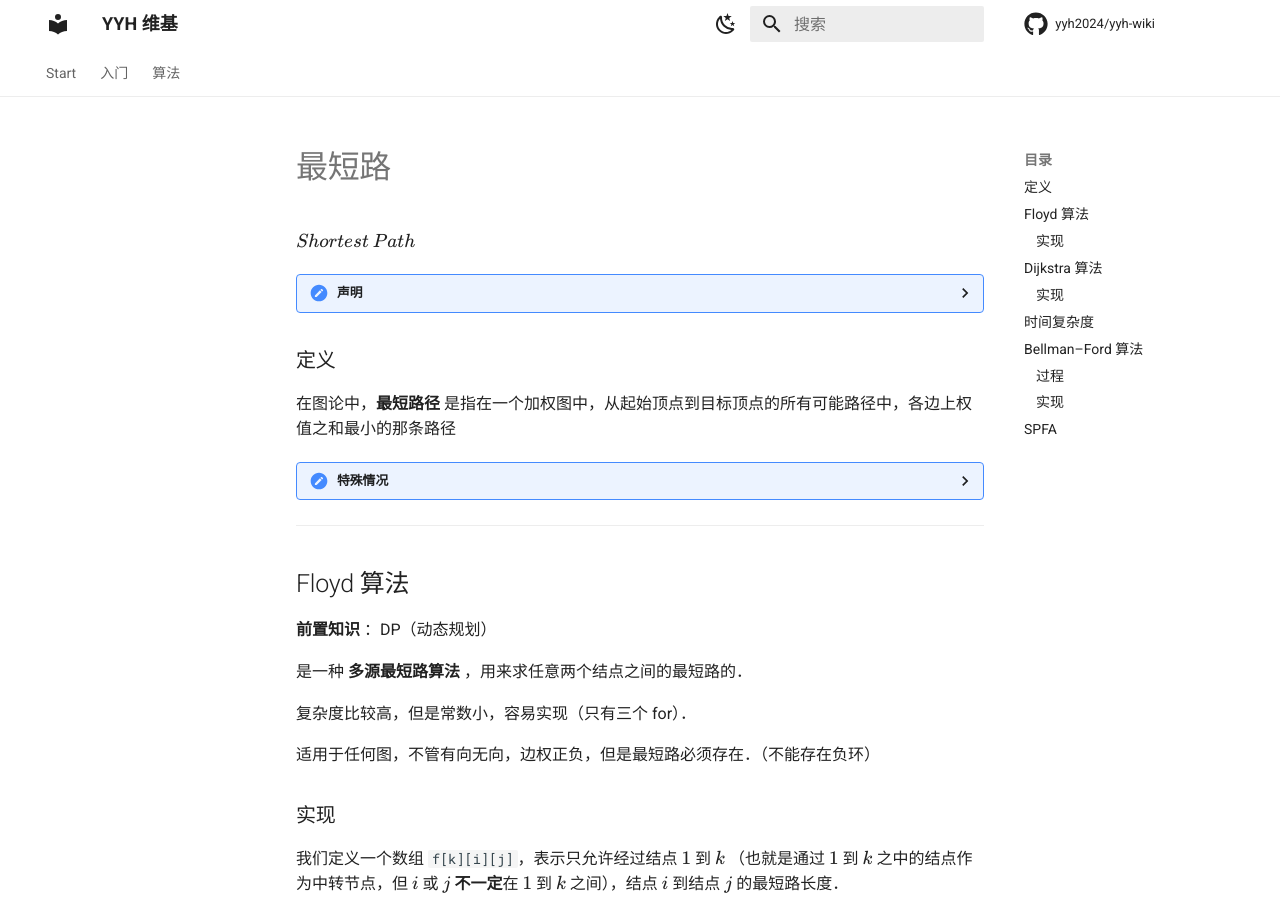
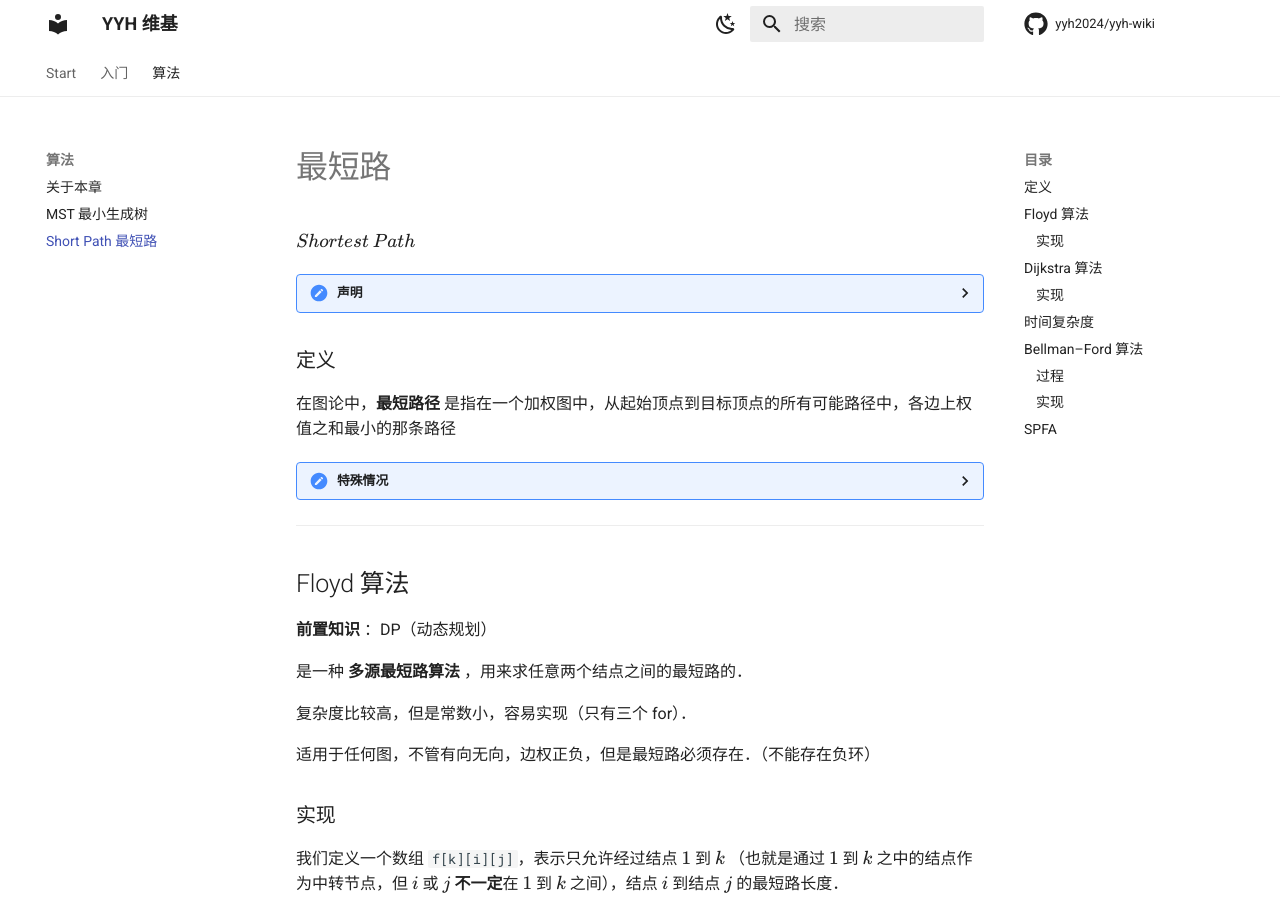
Before and after one commit to yyh2024/yyh-wiki, an MkDocs documentation site: the page built from docs/algorithm/shortpath.md, in a window 1280 px wide and 900 px high. Built offline with MkDocs 1.6.1 and Material for MkDocs 9.7.7, drawn with Linux system fonts in a browser that asks for light colours; comment, search, counter and statistics services are not loaded.

Commit message:
Add Short Path section to algorithms in mkdocs.yml

```diff
--- a/mkdocs.yml
+++ b/mkdocs.yml
@@ -80,3 +80,4 @@ nav:
   - 算法:
     - 关于本章: algorithm/algmain.md
     - MST 最小生成树: algorithm/mst.md
+    - Short Path 最短路: algorithm/shortpath.md
```
